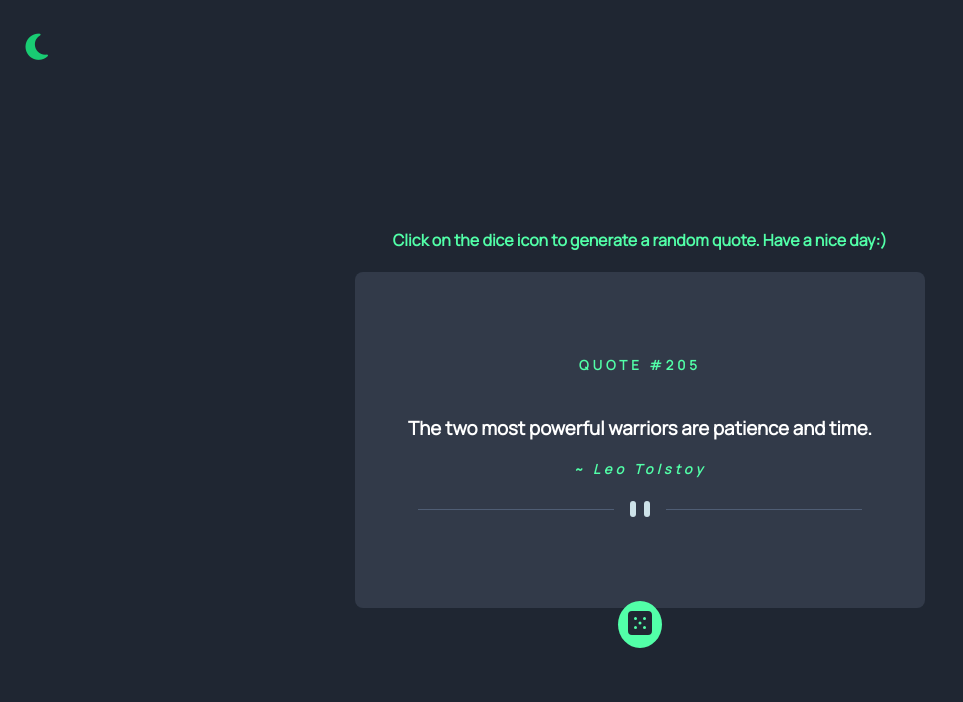
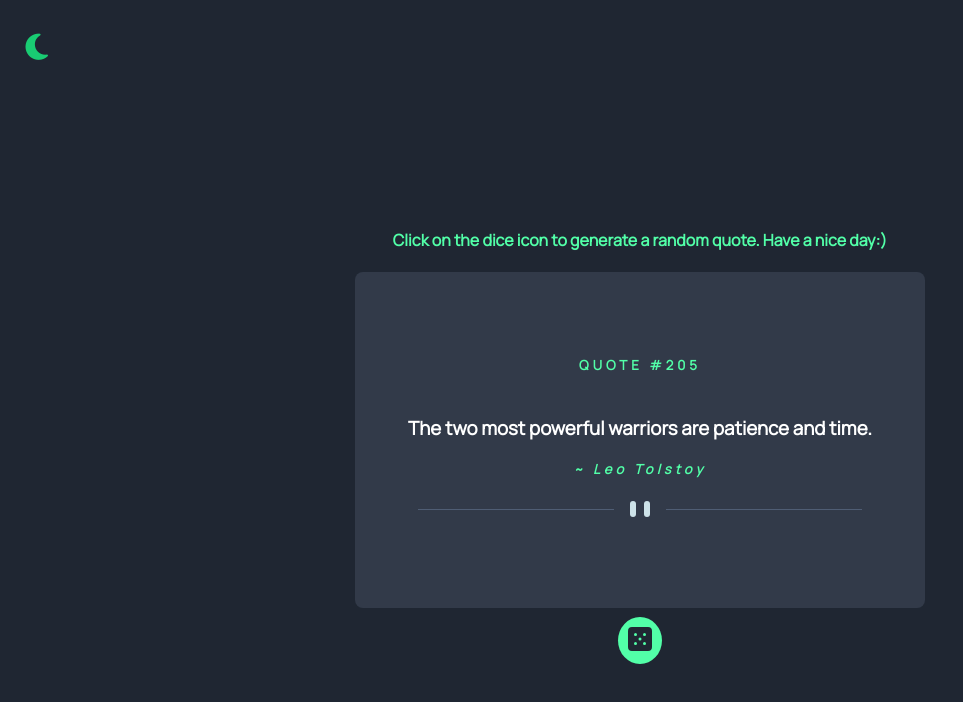
Before and after one commit to Haripriyachittari/Quote-Generator-App, a plain HTML site: page index.html in a window 1280 px wide. Shown: the whole page, without its empty margins (0-963 px from the left). Drawn offline with Linux system fonts and the light colour scheme.

Commit message:
button positioned

```diff
--- a/style.css
+++ b/style.css
@@ -45,7 +45,7 @@ h4{
 
 button {
     position: absolute;
-    bottom: 19%;
+    bottom: 17%;
     padding: 10px;
     cursor: pointer;
     background-color: hsl(150, 100%, 66%);
```
